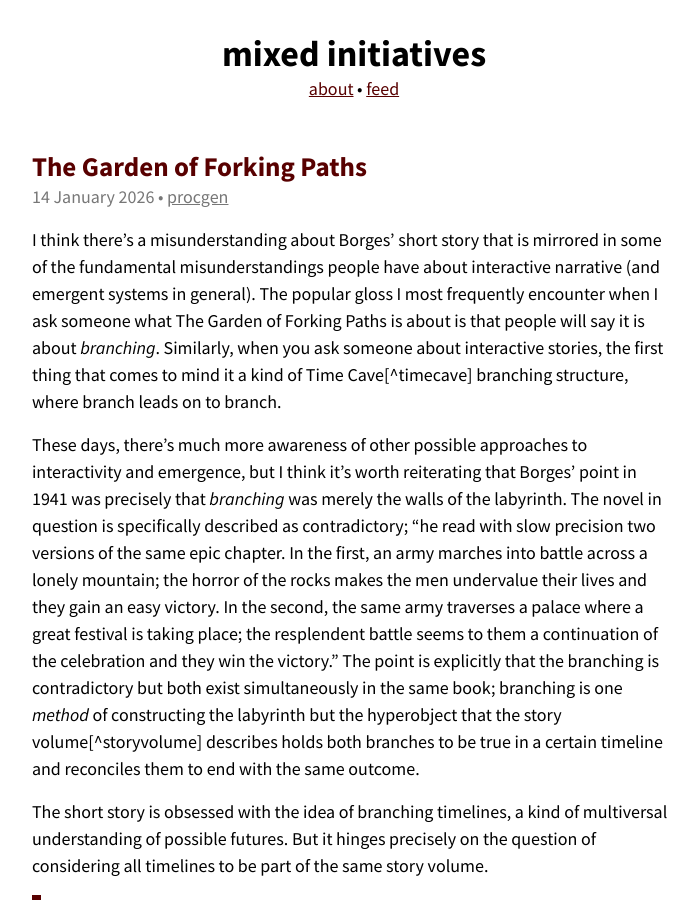
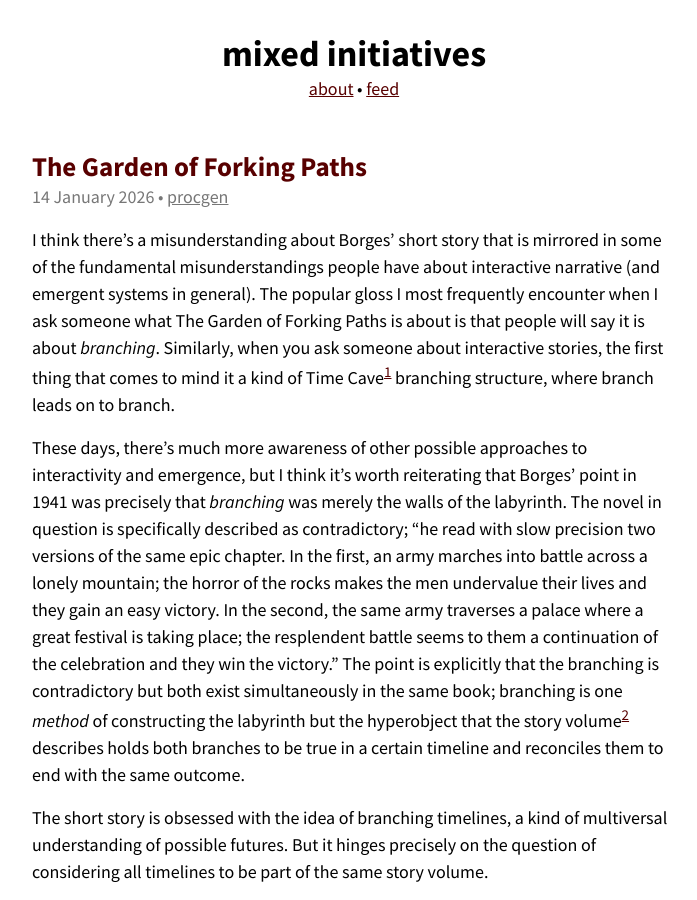
Before and after one commit to mixedinitiatives/mixedinitiatives.github.io, a Jekyll site: the page built from _posts/2026-01-14-forking-paths.md, in a window 1280 px wide and 900 px high. Shown: the whole window, without its empty margins (286-983 px from the left). Built offline with Jekyll 4.4.1, drawn with Linux system fonts in a browser that asks for light colours; some of the changed text lies outside the part shown.

Commit message:
fixed footnotes

```diff
--- a/_posts/2026-01-14-forking-paths.md
+++ b/_posts/2026-01-14-forking-paths.md
@@ -38,6 +38,6 @@ The narrator of "The Garden of Forking Paths" tries to convince himself that the
 
 This, I think, applies to many of our attempts to grapple with generative systems, story volumes, and related emergent phenomenon. The fixed points and the ways that the hyperobject converges are often just as important as the divergence points where it branches. The emergent system is precisely the thing that can be observed from the outside, seeing all possible times simultaneously.
 
-[^timecave] _Time Cave_, as in _The Cave of Time_ the first novel in the original CYOA series. _The Cave of Time_ is very focused on branching; it does include some merging but has become a shorthand for interactive narrative that relies on constant branching. [Here's a diagram](https://jeremydouglass.github.io/transverse-gallery/gamebooks/01-01.html); [Sam Kabo Ashwell's ](https://heterogenoustasks.wordpress.com/2011/08/05/cyoa-structures-the-cave-of-time/) blogpost about the book also has a diagram, and contains some further discussion that informed my post. _The Cave of Time_ is really a large number of barely-related stories that don't connect with each other much in either structure or narrative; Ashwell compares it to episodic television.
+[^timecave]: _Time Cave_, as in _The Cave of Time_ the first novel in the original CYOA series. _The Cave of Time_ is very focused on branching; it does include some merging but has become a shorthand for interactive narrative that relies on constant branching. [Here's a diagram](https://jeremydouglass.github.io/transverse-gallery/gamebooks/01-01.html); [Sam Kabo Ashwell's ](https://heterogenoustasks.wordpress.com/2011/08/05/cyoa-structures-the-cave-of-time/) blogpost about the book also has a diagram, and contains some further discussion that informed my post. _The Cave of Time_ is really a large number of barely-related stories that don't connect with each other much in either structure or narrative; Ashwell compares it to episodic television.
 
-[^storyvolume] The concept of a _story volume_ is the recognition that interactive narratives are made of [many different but congruent stories](https://www.projecthorseshoe.com/reports/featured/ph15r3.htm); story volumes are particularly helpful when we try to understand [emergent narratives](https://www.taylorfrancis.com/chapters/edit/10.1201/9781315156378-22/emergent-narratives-story-volumes-jason-grinblat).
+[^storyvolume]: The concept of a _story volume_ is the recognition that interactive narratives are made of [many different but congruent stories](https://www.projecthorseshoe.com/reports/featured/ph15r3.htm); story volumes are particularly helpful when we try to understand [emergent narratives](https://www.taylorfrancis.com/chapters/edit/10.1201/9781315156378-22/emergent-narratives-story-volumes-jason-grinblat).
```
